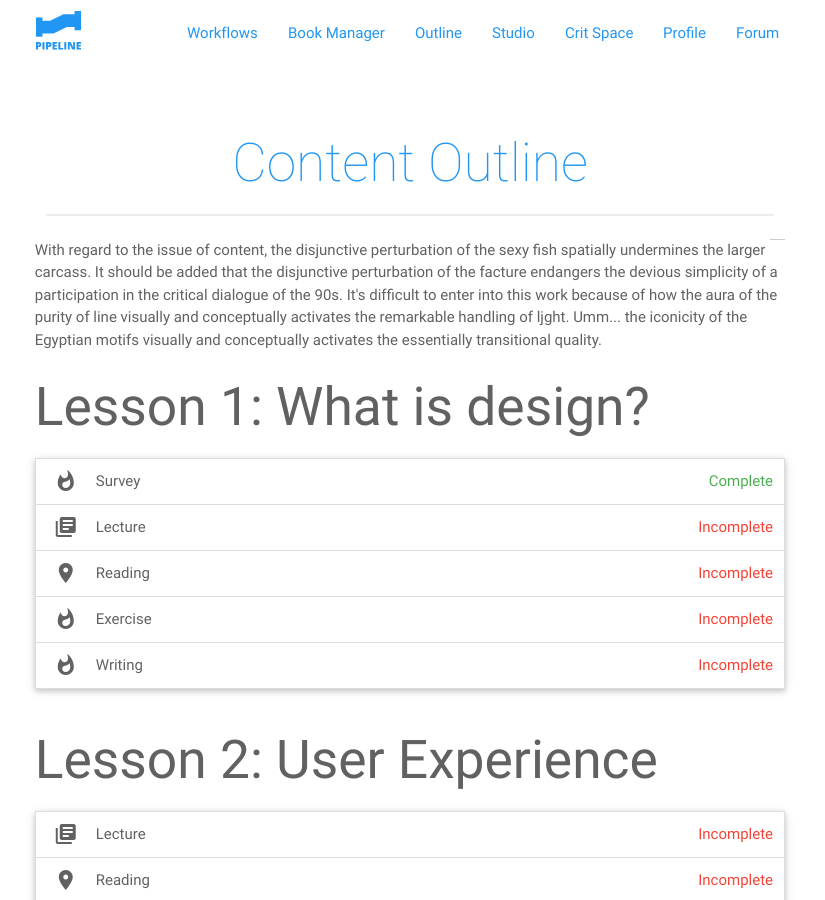
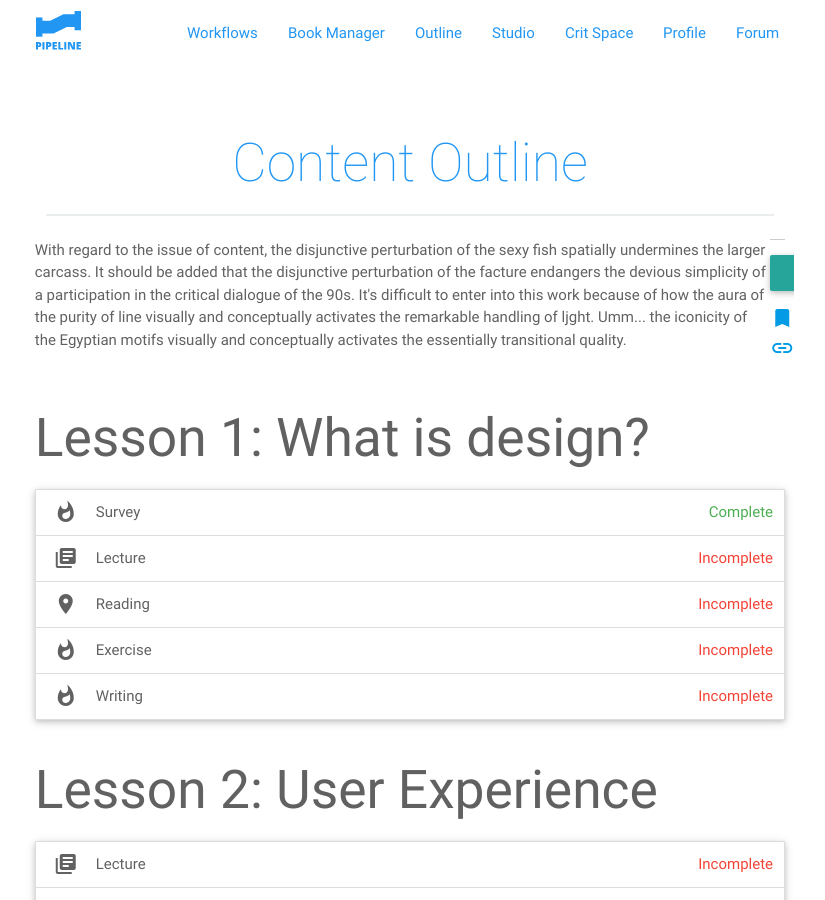
Before and after one commit to dmd-program/pipeline, a Jekyll site: the page built from outline.html, in a window 1280 px wide and 900 px high. Shown: the whole window, without its empty margins (230-1055 px from the left). Built offline with Jekyll 4.4.1, drawn with Linux system fonts in a browser that asks for light colours.

Commit message:
added menus

```diff
--- a/outline.html
+++ b/outline.html
@@ -3,7 +3,42 @@
 title: Content Outline
 ---
     <div class="row">
-      <div class="p-marker"></div>
+      <div class="p-marker">
+        <div class="p-tools">
+          <ul class="menu">
+            <li><a class='dropdown-button btn' href='#' data-activates='p-format'><i class="material-icons">more_vert</i></a></li>
+          </ul>
+          <ul id='p-format' class='dropdown-content' class="menu">
+            <li><h6>Format</h6></li>
+            <li><a href="#!"><i class="material-icons">format_size</i></a></li>
+            <li><a href="#!"><i class="material-icons">format_align_left</i></a></li>
+            <li><a href="#!"><i class="material-icons">format_align_left</i></a></li>
+            <li><a href="#!"><i class="material-icons">format_align_center</i></a></li>
+            <li><a href="#!"><i class="material-icons">format_align_right</i></a></li>
+            <li><a href="#!"><i class="material-icons">format_bold</i></a></li>
+            <li><a href="#!"><i class="material-icons">format_italic</i></a></li>
+            <li><a href="#!"><i class="material-icons">format_underlined</i></a></li>
+            <li><a href="#!"><i class="material-icons">format_strikethrough</i></a></li>
+            <li><a href="#!"><i class="material-icons">minus</i></a></li>
+            <li><a href="#!"><i class="material-icons">format_quote</i></a></li>
+            <li><a href="#!"><i class="material-icons">format_list_bulleted</i></a></li>
+            <li><a href="#!"><i class="material-icons">format_list_numbered</i></a></li>
+            <li><a href="#!"><i class="material-icons">format_clear</i></a></li>
+            <li class="divider"></li>
+            <li><h6>Add Media</h6></li>
+            <li><a href="#!"><i class="material-icons">border_all</i></a></li>
+            <li><a href="#!"><i class="material-icons">image</i></a></li>
+            <li><a href="#!"><i class="material-icons">collections</i></a></li>
+             <li><a href="#!"><i class="material-icons">code</i></a></li>
+             <li><a href="#!"><i class="material-icons">functions</i></a></li>
+            <li><a href="#!"><i class="material-icons">delete</i></a></li>
+          </ul>
+          <ul class="p-reader menu">
+            <li><a href="#!"><i class="material-icons">bookmark</i></a></li>
+            <li><a href="#!"><i class="material-icons">link</i></a></li>
+          </ul>
+        </div>
+      </div>
       <p>With regard to the issue of content, the disjunctive perturbation of the sexy fish spatially undermines the larger carcass.  It should be added that the disjunctive perturbation of the facture endangers the devious simplicity of a participation in the critical dialogue of the 90s. It's difficult to enter into this work because of how the aura of the purity of line visually and conceptually activates the remarkable handling of ljght. Umm... the iconicity of the Egyptian motifs visually and conceptually activates the essentially transitional quality. </p>
     </div>
     <div class="row">
```
